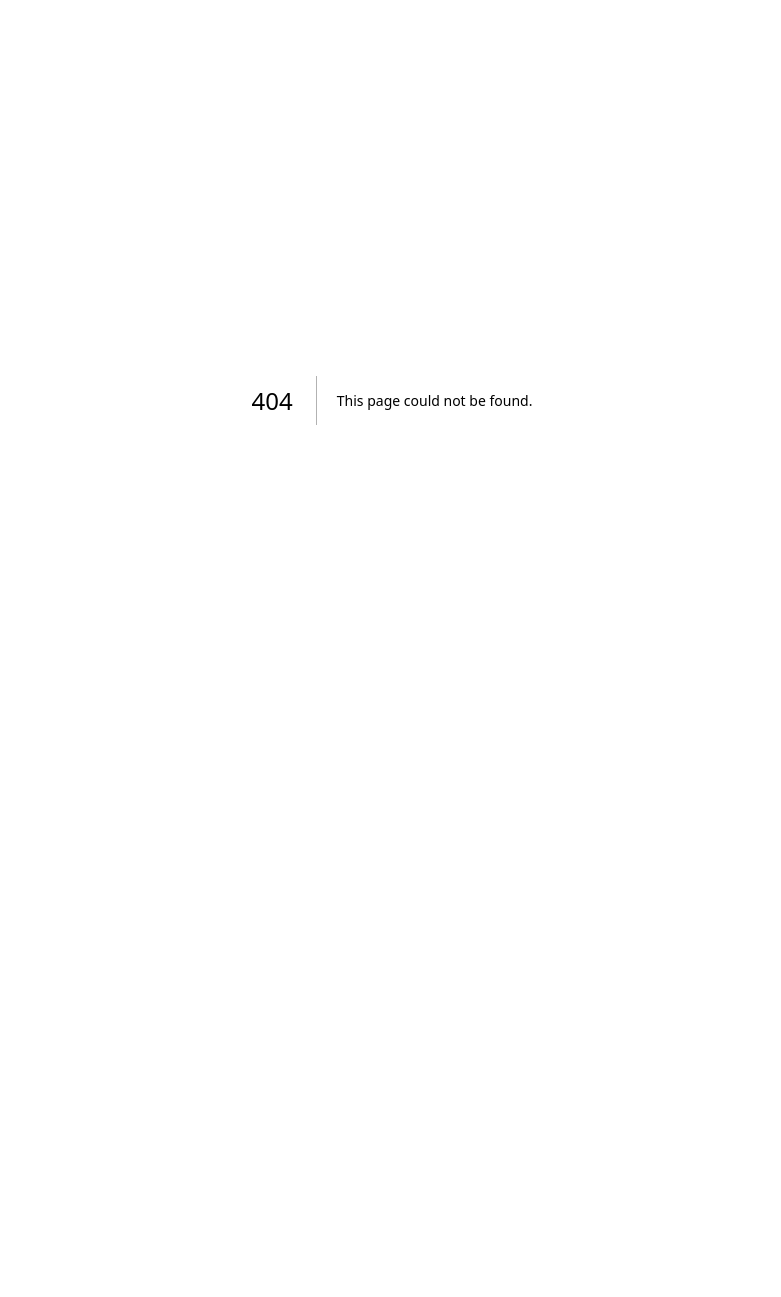
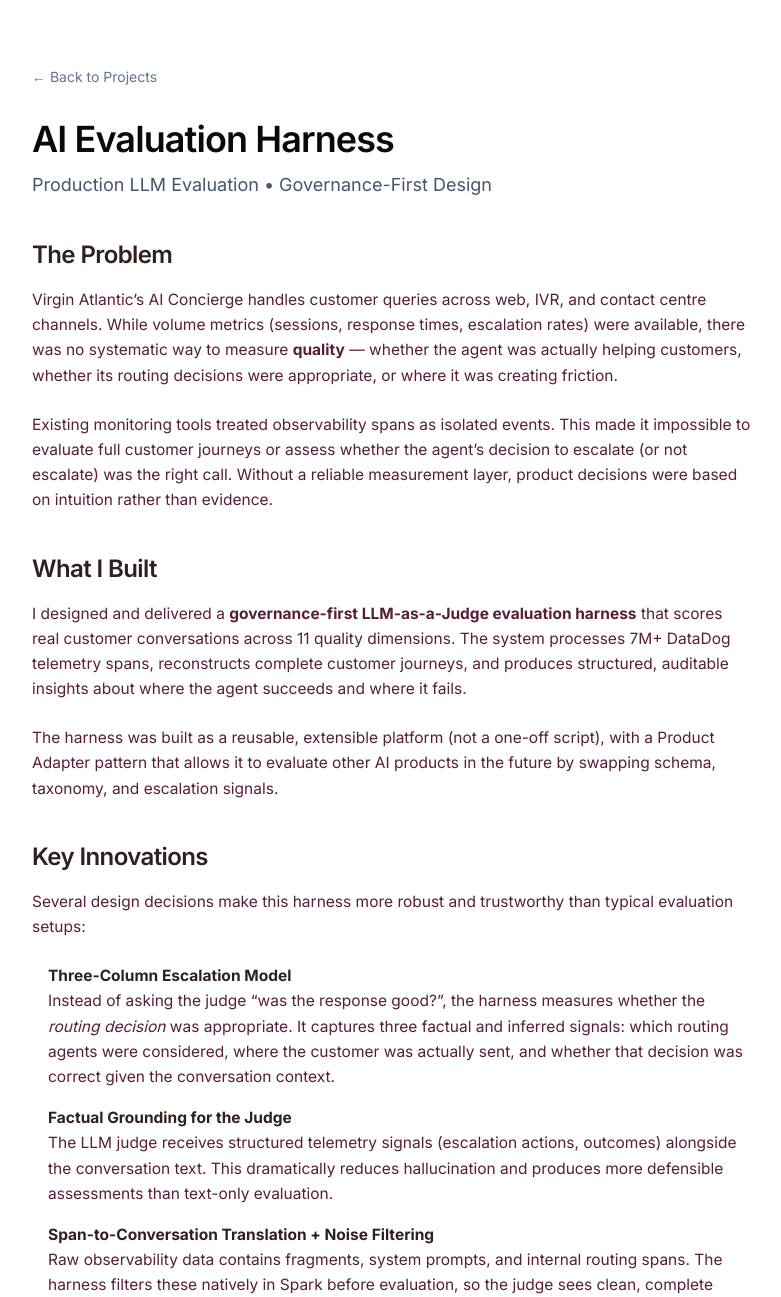
Before and after one commit to dynamicsofanaisteroid/farah-zamir-portfolio, a Next.js app: page /projects/evaluation-harness in a window 1280 px wide. Before the commit this address had no page. Shown: the top 1297 px of the page, without its empty margins (248-1029 px from the left). Before the commit the page ends 800 px from the top, so only its background shows below. Built offline with nearby package versions, Linux system fonts and the light colour scheme.

Commit message:
Eval Harness attempt 1

```diff
--- /dev/null
+++ b/app/projects/evaluation-harness/page.tsx
@@ -0,0 +1,139 @@
+import Link from "next/link"
+
+export default function EvaluationHarnessPage() {
+  return (
+    <div className="max-w-3xl mx-auto px-6 py-16">
+      <Link href="/projects" className="text-sm text-slate-500 hover:text-slate-900 mb-8 inline-block">
+        ← Back to Projects
+      </Link>
+
+      <h1 className="text-4xl font-semibold tracking-tight mb-3">AI Evaluation Harness</h1>
+      <p className="text-lg text-slate-600 mb-10">Production LLM Evaluation • Governance-First Design</p>
+
+      {/* The Problem */}
+      <div className="space-y-6 text-[15.5px] leading-relaxed text-[#571e38]">
+        <h2 className="text-2xl font-semibold tracking-tight text-[#301f1f] mt-8 mb-4">The Problem</h2>
+
+        <p>
+          Virgin Atlantic’s AI Concierge handles customer queries across web, IVR, and contact centre channels.
+          While volume metrics (sessions, response times, escalation rates) were available, there was no
+          systematic way to measure <strong>quality</strong> — whether the agent was actually helping customers,
+          whether its routing decisions were appropriate, or where it was creating friction.
+        </p>
+
+        <p>
+          Existing monitoring tools treated observability spans as isolated events. This made it impossible to
+          evaluate full customer journeys or assess whether the agent’s decision to escalate (or not escalate)
+          was the right call. Without a reliable measurement layer, product decisions were based on intuition
+          rather than evidence.
+        </p>
+      </div>
+
+      {/* What I Built */}
+      <div className="space-y-6 text-[15.5px] leading-relaxed text-[#571e38] mt-10">
+        <h2 className="text-2xl font-semibold tracking-tight text-[#301f1f] mt-8 mb-4">What I Built</h2>
+
+        <p>
+          I designed and delivered a <strong>governance-first LLM-as-a-Judge evaluation harness</strong> that
+          scores real customer conversations across 11 quality dimensions. The system processes 7M+ DataDog
+          telemetry spans, reconstructs complete customer journeys, and produces structured, auditable insights
+          about where the agent succeeds and where it fails.
+        </p>
+
+        <p>
+          The harness was built as a reusable, extensible platform (not a one-off script), with a Product Adapter
+          pattern that allows it to evaluate other AI products in the future by swapping schema, taxonomy, and
+          escalation signals.
+        </p>
+      </div>
+
+      {/* Key Innovations */}
+      <div className="space-y-6 text-[15.5px] leading-relaxed text-[#571e38] mt-10">
+        <h2 className="text-2xl font-semibold tracking-tight text-[#301f1f] mt-8 mb-4">Key Innovations</h2>
+
+        <p>
+          Several design decisions make this harness more robust and trustworthy than typical evaluation setups:
+        </p>
+
+        <div className="space-y-4 pl-4">
+          <div>
+            <strong className="text-[#301f1f]">Three-Column Escalation Model</strong><br />
+            Instead of asking the judge “was the response good?”, the harness measures whether the <em>routing decision</em> was appropriate. It captures three factual and inferred signals: which routing agents were considered, where the customer was actually sent, and whether that decision was correct given the conversation context.
+          </div>
+          <div>
+            <strong className="text-[#301f1f]">Factual Grounding for the Judge</strong><br />
+            The LLM judge receives structured telemetry signals (escalation actions, outcomes) alongside the conversation text. This dramatically reduces hallucination and produces more defensible assessments than text-only evaluation.
+          </div>
+          <div>
+            <strong className="text-[#301f1f]">Span-to-Conversation Translation + Noise Filtering</strong><br />
+            Raw observability data contains fragments, system prompts, and internal routing spans. The harness filters these natively in Spark before evaluation, so the judge sees clean, complete customer journeys rather than noise.
+          </div>
+          <div>
+            <strong className="text-[#301f1f]">Product Adapter Pattern</strong><br />
+            A small configuration block controls product name, taxonomy, and escalation signals. This makes the harness reusable across different AI products without rewriting core logic.
+          </div>
+        </div>
+      </div>
+
+      {/* Results & Insights */}
+      <div className="space-y-6 text-[15.5px] leading-relaxed text-[#571e38] mt-10">
+        <h2 className="text-2xl font-semibold tracking-tight text-[#301f1f] mt-8 mb-4">Results & Key Insights</h2>
+
+        <p>
+          In a baseline run of 200 real customer conversations, the harness surfaced a clear and actionable finding:
+        </p>
+
+        <div className="bg-white border border-[#e8d7b5] rounded-xl p-6 my-6">
+          <p className="font-medium text-[#301f1f] mb-2">Core Insight: Under-escalation is a quantified risk.</p>
+          <p>
+            46.5% of sessions had no escalation. This cohort had the <strong>lowest average quality score (3.54/5)</strong>
+            and the <strong>highest frustration rate (14%)</strong>. In contrast, sessions routed to topic-specific
+            queues scored 4.0–4.5 with zero frustration.
+          </p>
+          <p className="mt-3 text-sm">
+            The routing logic itself is sound. The problem is the agent’s <em>confidence threshold</em> for escalating —
+            it is too conservative. This is a tunable parameter with a measurable outcome.
+          </p>
+        </div>
+
+        <p>
+          Additional findings included strong brand tone (4.55/5) but weaker helpfulness/correctness (3.75/5),
+          and clear performance differences across booking-related intents — valuable signals for prioritising
+          knowledge base and RAG improvements.
+        </p>
+      </div>
+
+      {/* Impact & Why It Matters */}
+      <div className="space-y-6 text-[15.5px] leading-relaxed text-[#571e38] mt-10">
+        <h2 className="text-2xl font-semibold tracking-tight text-[#301f1f] mt-8 mb-4">Impact & Why It Matters</h2>
+
+        <p>
+          This work demonstrates how to build <strong>trustworthy, governance-aware evaluation infrastructure</strong>
+          for production agentic systems. By grounding the LLM judge in factual telemetry signals and enforcing
+          clear data contracts, the harness produces defensible, auditable results rather than opaque scores.
+        </p>
+
+        <p>
+          The three-column escalation model is particularly relevant for organisations integrating AI agents with
+          contact centre systems. It moves evaluation beyond “was the response good?” to “was the routing decision
+          appropriate?” — a question with direct operational and financial consequences.
+        </p>
+      </div>
+
+      {/* Artifacts */}
+      <div className="mt-12 pt-8 border-t border-[#e8d7b5]">
+        <h2 className="text-xl font-semibold tracking-tight text-[#301f1f] mb-4">Artifacts</h2>
+        <p className="text-[15.5px] text-[#571e38] mb-4">
+          Full technical documentation, notebooks, session plans, and handover materials are available in the repository:
+        </p>
+        <ul className="text-[15.5px] text-[#571e38] space-y-1.5">
+          <li>• <a href="https://github.com/dynamicsofanaisteroid/farah-zamir-portfolio" target="_blank" className="underline hover:text-[#1e5721]">GitHub Repository</a></li>
+          <li>• Complete Evaluation Harness notebook (F03) with end-to-end pipeline</li>
+          <li>• F01 Pipeline Skill (data contract and normalisation layer)</li>
+          <li>• Detailed session plan and technical decision records</li>
+          <li>• Baseline results and escalation analysis (n=200)</li>
+        </ul>
+      </div>
+    </div>
+  )
+}
```
